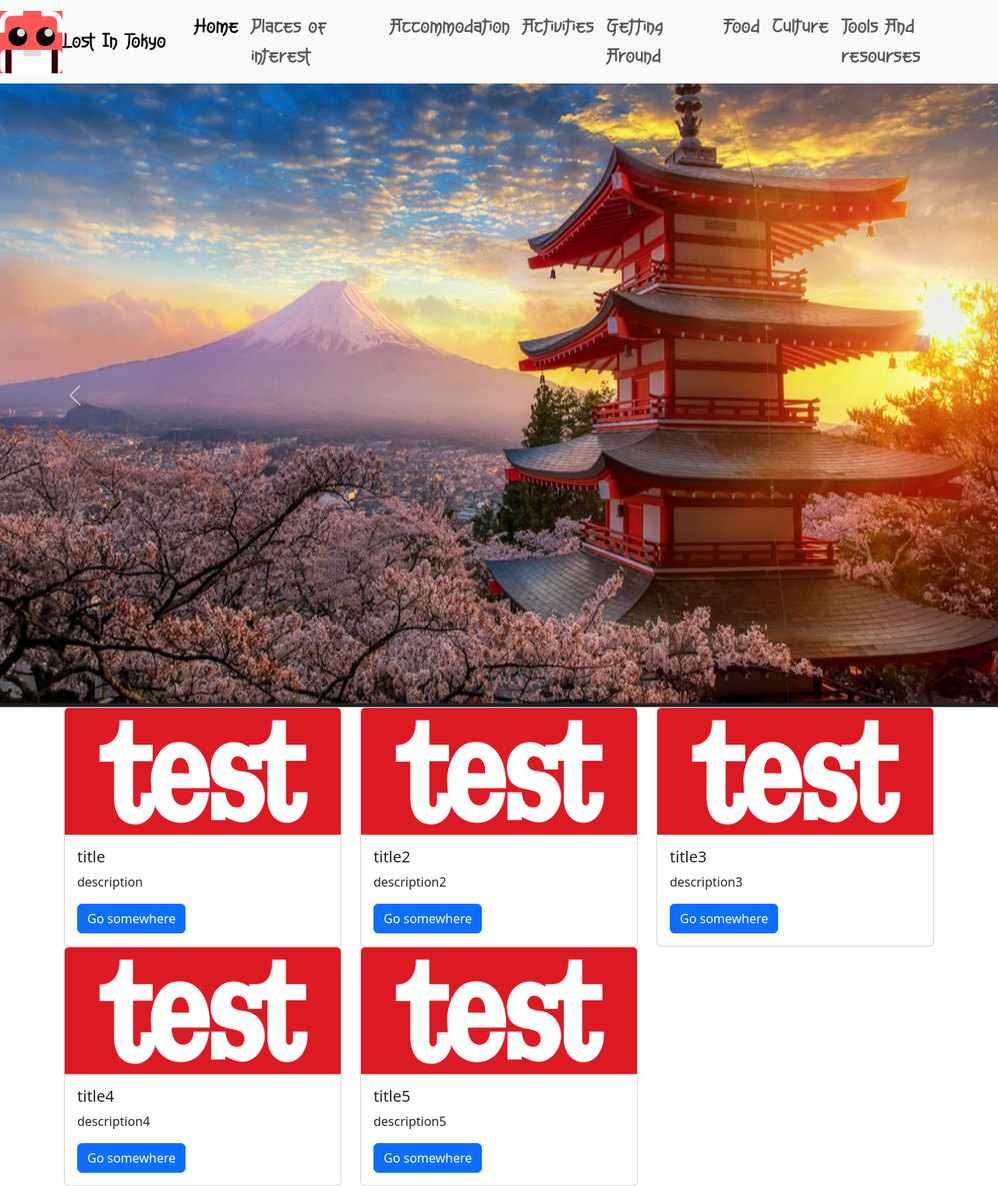
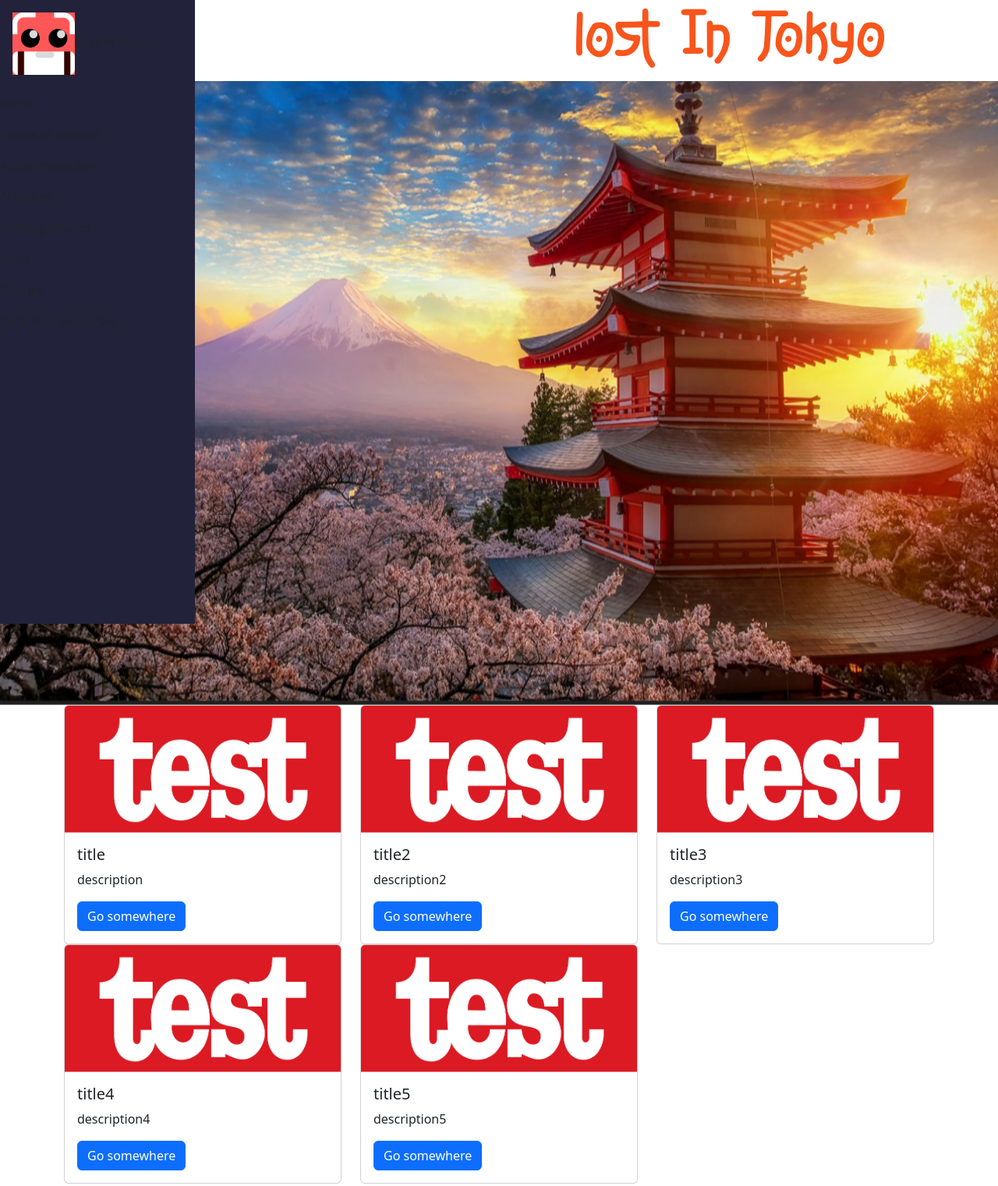
Before and after one commit to TempeHS/2026CT_Web_Isaac.j, a Flask app: page / in a window 1280 px wide. Shown: the whole page at 78% size. Run offline with Flask 3, Linux system fonts and the light colour scheme.

Commit message:
add a lot of things

```diff
--- a/templates/acc.html
+++ b/templates/acc.html
@@ -10,6 +10,11 @@
   h1 {
     font-family: "Hakubo", sans-serif;
     font-size: 80px;
+    color: #f8551c;
+  }
+  h2 {
+    font-family: "UiSemi";
+    color: #ea9e68;
   }
 </style>
 <div class="container">
--- a/templates/act.html
+++ b/templates/act.html
@@ -10,6 +10,11 @@
   h1 {
     font-family: "Hakubo", sans-serif;
     font-size: 80px;
+    color: #f8551c;
+  }
+  h2 {
+    font-family: "UiSemi";
+    color: #ea9e68;
   }
 </style>
 <div class="container">
--- a/templates/cltr.html
+++ b/templates/cltr.html
@@ -10,6 +10,11 @@
   h1 {
     font-family: "Hakubo", sans-serif;
     font-size: 80px;
+    color: #f8551c;
+  }
+  h2 {
+    font-family: "UiSemi";
+    color: #ea9e68;
   }
 </style>
 <div class="container">
--- a/templates/food.html
+++ b/templates/food.html
@@ -10,6 +10,11 @@
   h1 {
     font-family: "Hakubo", sans-serif;
     font-size: 80px;
+    color: #f8551c;
+  }
+  h2 {
+    font-family: "UiSemi";
+    color: #ea9e68;
   }
 </style>
 <div class="container">
--- a/templates/gar.html
+++ b/templates/gar.html
@@ -10,6 +10,11 @@
   h1 {
     font-family: "Hakubo", sans-serif;
     font-size: 80px;
+    color: #f8551c;
+  }
+  h2 {
+    font-family: "UiSemi";
+    color: #ea9e68;
   }
 </style>
 <div class="container">
--- a/templates/partials/menu.html
+++ b/templates/partials/menu.html
@@ -1,27 +1,21 @@
-<nav class="navbar navbar-expand-lg bg-body-tertiary">
-  <a class="navbar-brand" href="index.html"
-    ><img src="static/images/logo.png" />Lost In Tokyo</a
+<div
+  class="d-flex flex-column vh-100"
+  style="
+    width: 250px;
+    position: fixed;
+    left: 0;
+    top: 0;
+    z-index: 1000;
+    background-color: #22223b;
+  "
 >
-  <div class="container-fluid">
-    <style>
-      @font-face {
-        font-family: "Hakubo";
-        src: url("/static/fonts/Hakubo.ttf") format("truetype");
-        font-weight: normal;
-        font-style: normal;
-      }
-      .navbar-brand,
-      .nav-link {
-        font-family: "Hakubo", sans-serif, "UiSemi";
-        font-size: 25px;
-      }
-    </style>
-    <div class="collapse navbar-collapse" id="navbarSupportedContent">
-      <ul class="navbar-nav me-auto mb-2 mb-lg-0">
+  <a class="navbar-brand my-3 ms-3" href="index.html">
+    <img src="static/images/logo.png" />Lost In Tokyo
+  </a>
+
+  <ul class="navbar-nav flex-column">
     <li class="nav-item">
-          <a class="nav-link active" aria-current="page" href="index.html"
-            >Home</a
-          >
+      <a class="nav-link active" aria-current="page" href="index.html">Home</a>
     </li>
     <li class="nav-item">
       <a class="nav-link" href="poi.html">Places of interest</a>
@@ -46,5 +40,3 @@
     </li>
   </ul>
 </div>
-  </div>
-</nav>
--- a/templates/partials/slider.html
+++ b/templates/partials/slider.html
@@ -1,8 +1,27 @@
+<div>
+  <style>
+    @font-face {
+      font-family: "Hakubo";
+      src: url("/static/fonts/Hakubo.ttf") format("truetype");
+      font-weight: normal;
+      font-style: normal;
+    }
+    h1 {
+      font-family: "Hakubo", sans-serif;
+      font-size: 80px;
+      color: #f8551c;
+    }
+    h2 {
+      font-family: "UiSemi";
+      color: #ea9e68;
+    }
+  </style>
+  <h1>ㅤㅤㅤㅤㅤㅤㅤㅤㅤㅤlost In Tokyo</h1>
   <div
-  data-bs-interval="2000 "
     id="carouselExampleAutoplaying"
     class="carousel slide"
     data-bs-ride="carousel"
+    data-bs-interval="2000"
   >
     <div class="carousel-inner">
       <div class="carousel-item active">
@@ -12,7 +31,11 @@
         <img src="static/images/slideTWO.png" class="d-block w-100" alt="..." />
       </div>
       <div class="carousel-item">
-      <img src="static/images/slideTHREE.png" class="d-block w-100" alt="..." />
+        <img
+          src="static/images/slideTHREE.png"
+          class="d-block w-100"
+          alt="..."
+        />
       </div>
     </div>
     <button
@@ -34,3 +57,4 @@
       <span class="visually-hidden">Next</span>
     </button>
   </div>
+</div>
--- a/templates/poi.html
+++ b/templates/poi.html
@@ -10,6 +10,11 @@
   h1 {
     font-family: "Hakubo", sans-serif;
     font-size: 80px;
+    color: #f8551c;
+  }
+  h2 {
+    font-family: "UiSemi";
+    color: #ea9e68;
   }
 </style>
 <div class="container">
--- a/templates/tar.html
+++ b/templates/tar.html
@@ -10,6 +10,11 @@
   h1 {
     font-family: "Hakubo", sans-serif;
     font-size: 80px;
+    color: #f8551c;
+  }
+  h2 {
+    font-family: "UiSemi";
+    color: #ea9e68;
   }
 </style>
 <div class="container">
```
Also changed, not shown: README.md. Lines whose indentation alone changed are shown as unchanged.
